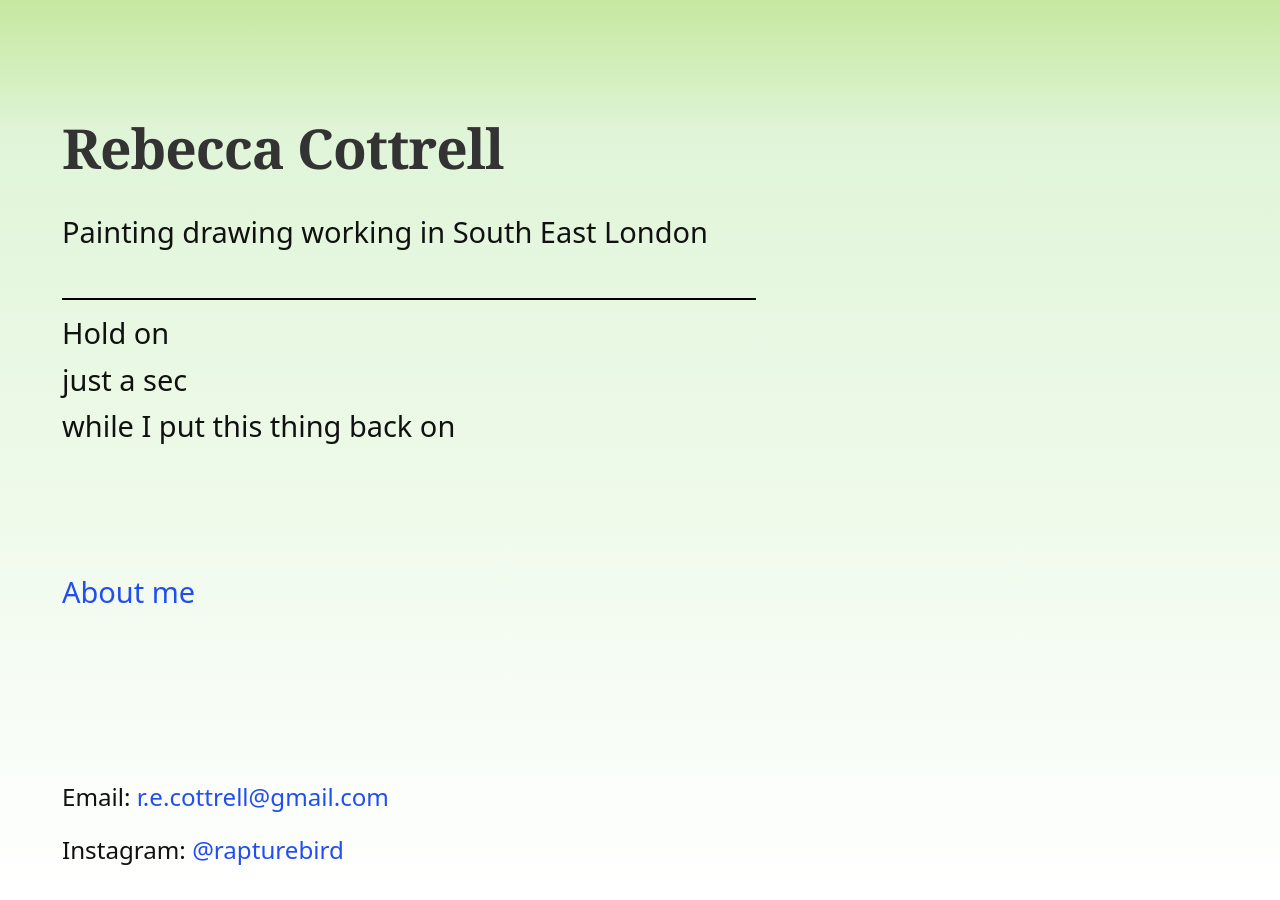
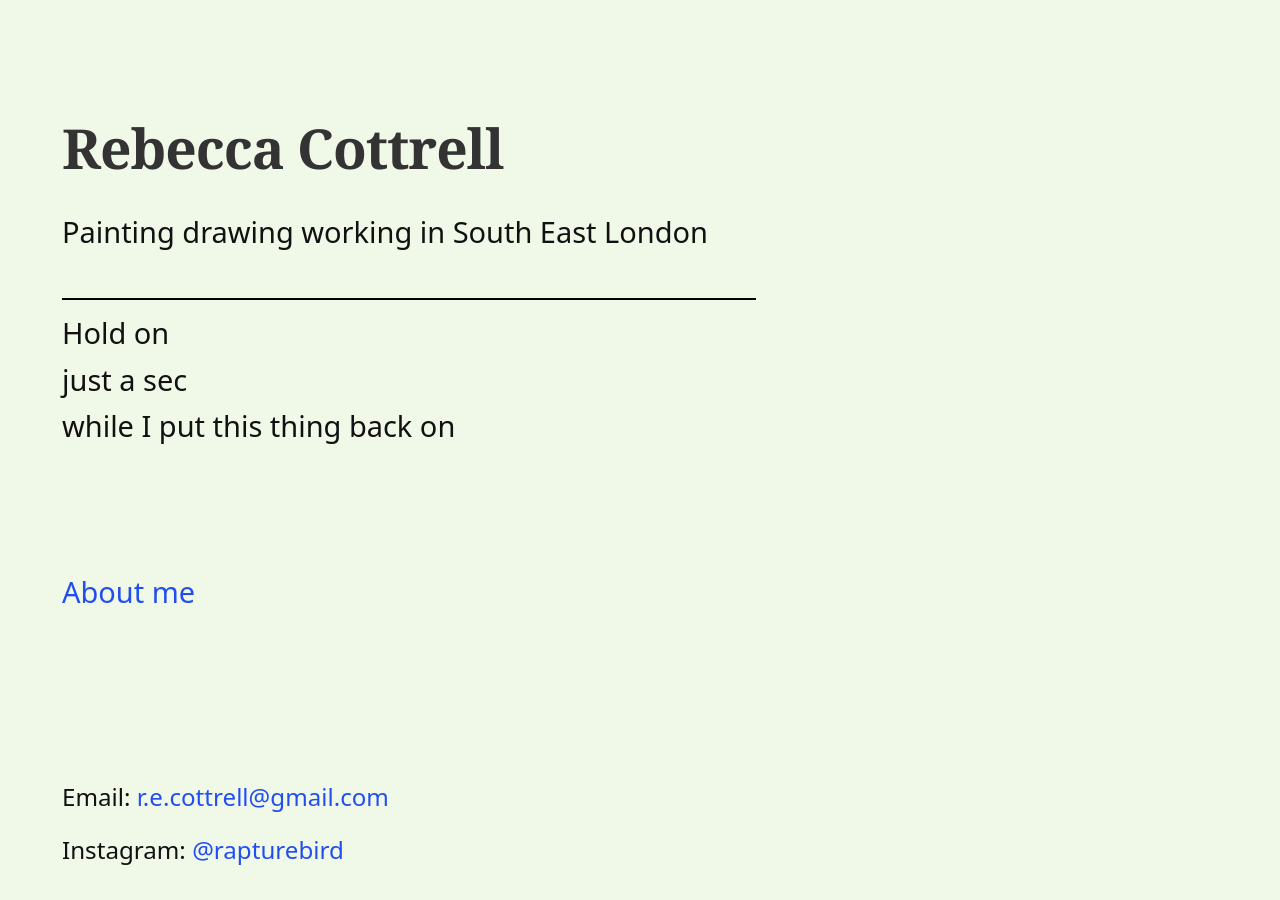
Before and after one commit to rivalee/rivalee.github.io, a Jekyll site: the page built from index.html, in a window 1280 px wide. Built offline with Jekyll 4.4.1, drawn with Linux system fonts in a browser that asks for light colours; some web fonts are replaced.

Commit message:
Change background to consistent pale green
- Replace pale blue background with very pale green (#F0F8E8)
- Remove gradient from about and index pages
- Solid, consistent pale green across entire site
- Maintains subtle green accent from painting

Co-authored-by: Copilot <223556219+Copilot@users.noreply.github.com>

```diff
--- a/_sass/minima/custom-styles.scss
+++ b/_sass/minima/custom-styles.scss
@@ -1,7 +1,7 @@
 
 html, body {
   text-align: left;
-  background: #f7fbff !important;
+  background: #F0F8E8 !important;
 }
 
 body {
@@ -17,7 +17,6 @@ h1, h2, h3 {
 
 body.about-page,
 body.index-page {
-  background: linear-gradient(180deg, #C5E8A0 0%, #E0F5D8 15%, #ffffff 100%) !important;
 }
 
 hr {
```
